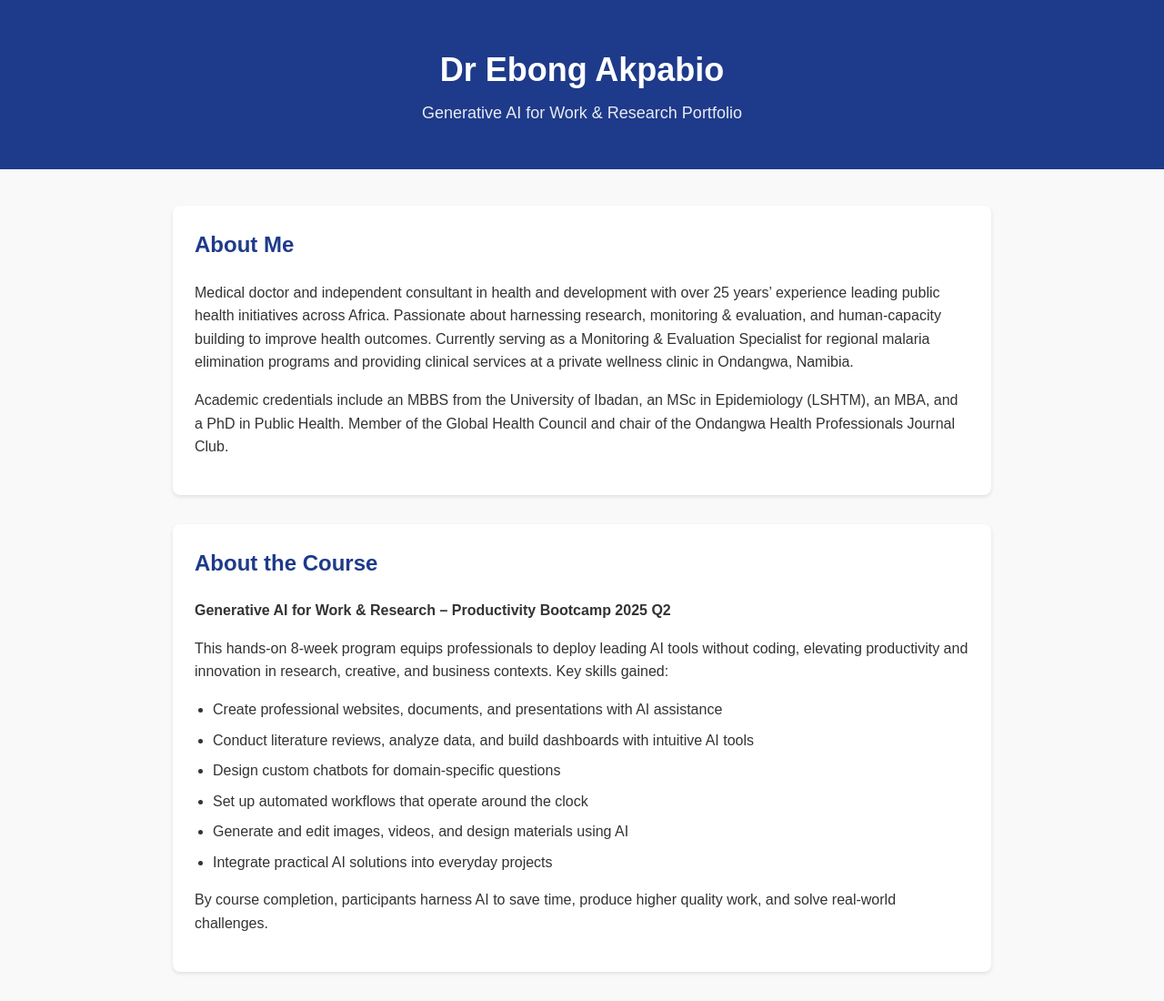
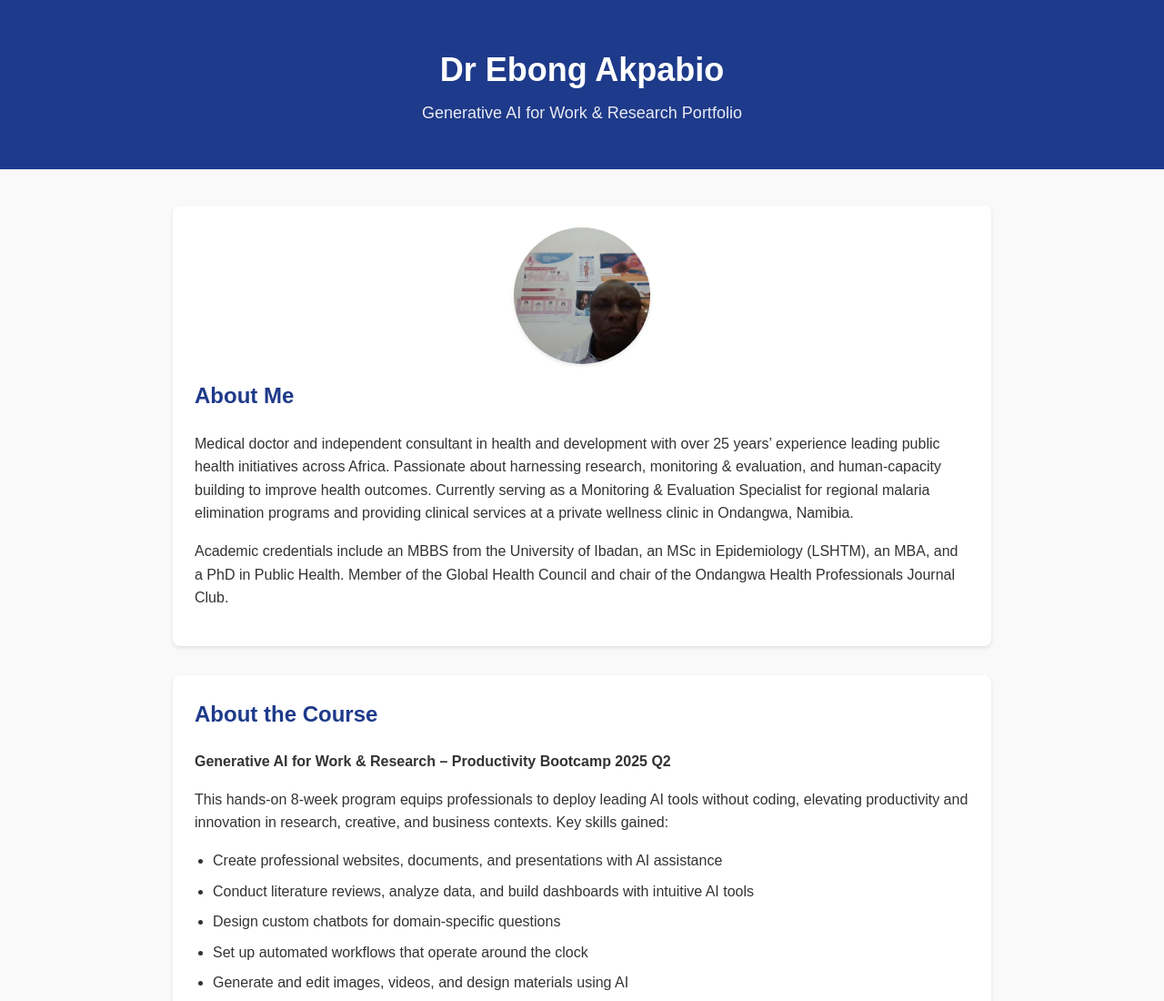
Before and after one commit to EbongAkpabio/graph-portfolio2, a plain HTML site: page index.html in a window 1280 px wide. Shown: the top 1100 px of the page at 91% size. Drawn offline with Linux system fonts and the light colour scheme.

Commit message:
Update index.html

```diff
--- a/index.html
+++ b/index.html
@@ -95,6 +95,17 @@
       font-size: 0.875rem;
       color: #666;
     }
+
+    /* profile picture */
+    .profile {
+      width: 150px;
+      height: 150px;
+      border-radius: 50%;
+      object-fit: cover;
+      display: block;
+      margin: 0 auto 1rem;
+      box-shadow: 0 2px 4px var(--shadow);
+    }
   </style>
 </head>
 <body>
@@ -106,13 +117,14 @@
   <main>
     <!-- About Me -->
     <section id="about-me">
+      <img src="https://github.com/EbongAkpabio/graph-portfolio2/blob/main/WIN_20190809_15_41_04_Pro.jpg?raw=true" alt="Portrait of Dr Ebong Akpabio" class="profile">
       <h2>About Me</h2>
       <p>
         Medical doctor and independent consultant in health and development with
-        over 25 years’ experience leading public health initiatives across
-        Africa. Passionate about harnessing research, monitoring &amp; evaluation,
+        over 25&nbsp;years’ experience leading public health initiatives across
+        Africa. Passionate about harnessing research, monitoring&nbsp;&amp;&nbsp;evaluation,
         and human‑capacity building to improve health outcomes. Currently
-        serving as a Monitoring &amp; Evaluation Specialist for regional malaria
+        serving as a Monitoring&nbsp;&amp;&nbsp;Evaluation Specialist for regional malaria
         elimination programs and providing clinical services at a private
         wellness clinic in Ondangwa, Namibia.
       </p>
```
